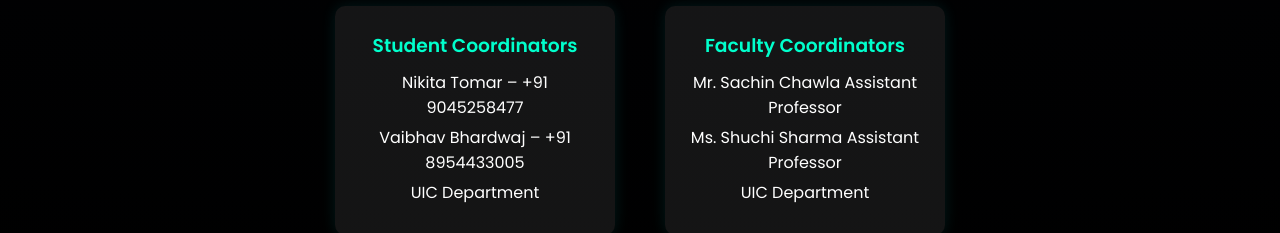
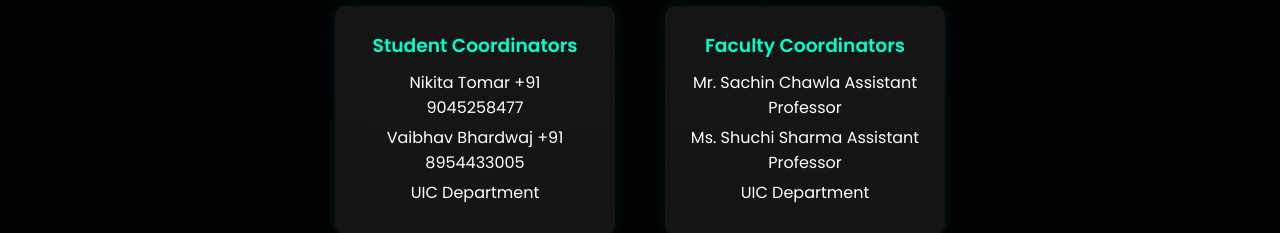
Before and after one commit to NikitaTomar562/EventWebsite, a plain HTML site: page index.html in a window 1280 px wide. Shown: the part 5229-5462 px from the top of the page. Drawn offline with Linux system fonts and the light colour scheme.

Commit message:
Update index.html

```diff
--- a/index.html
+++ b/index.html
@@ -472,14 +472,18 @@
     <div class="contact-section">
       <div class="contact-box">
         <h3>Student Coordinators</h3>
-        <p>Nikita Tomar – +91 9045258477</p>
-        <p>Vaibhav Bhardwaj – +91 8954433005</p>
+        <p>Nikita Tomar
+          +91 9045258477</p>
+        <p>Vaibhav Bhardwaj
+          +91 8954433005</p>
         <p>UIC Department</p>
       </div>
       <div class="contact-box">
         <h3>Faculty Coordinators</h3>
-        <p>Mr. Sachin Chawla  Assistant Professor</p>
-        <p>Ms. Shuchi Sharma  Assistant Professor</p>
+        <p>Mr. Sachin Chawla
+          Assistant Professor</p>
+        <p>Ms. Shuchi Sharma
+          Assistant Professor</p>
         <p>UIC Department</p>
       </div>
     </div>
```
